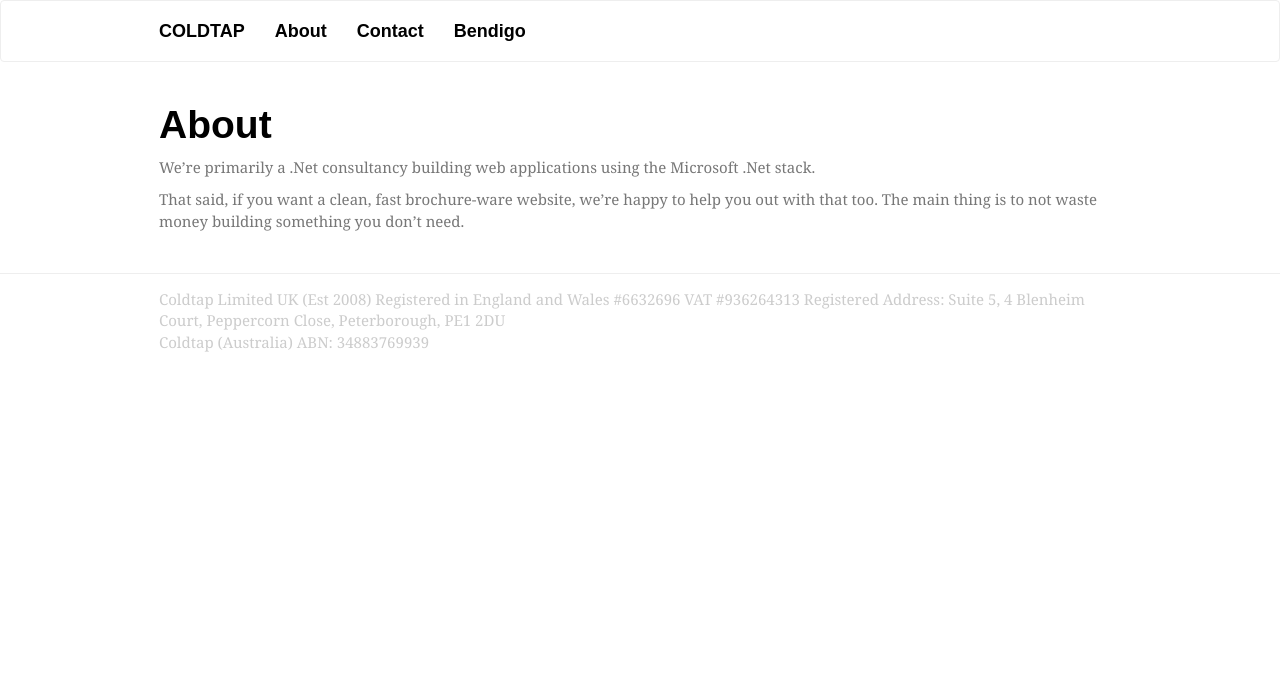
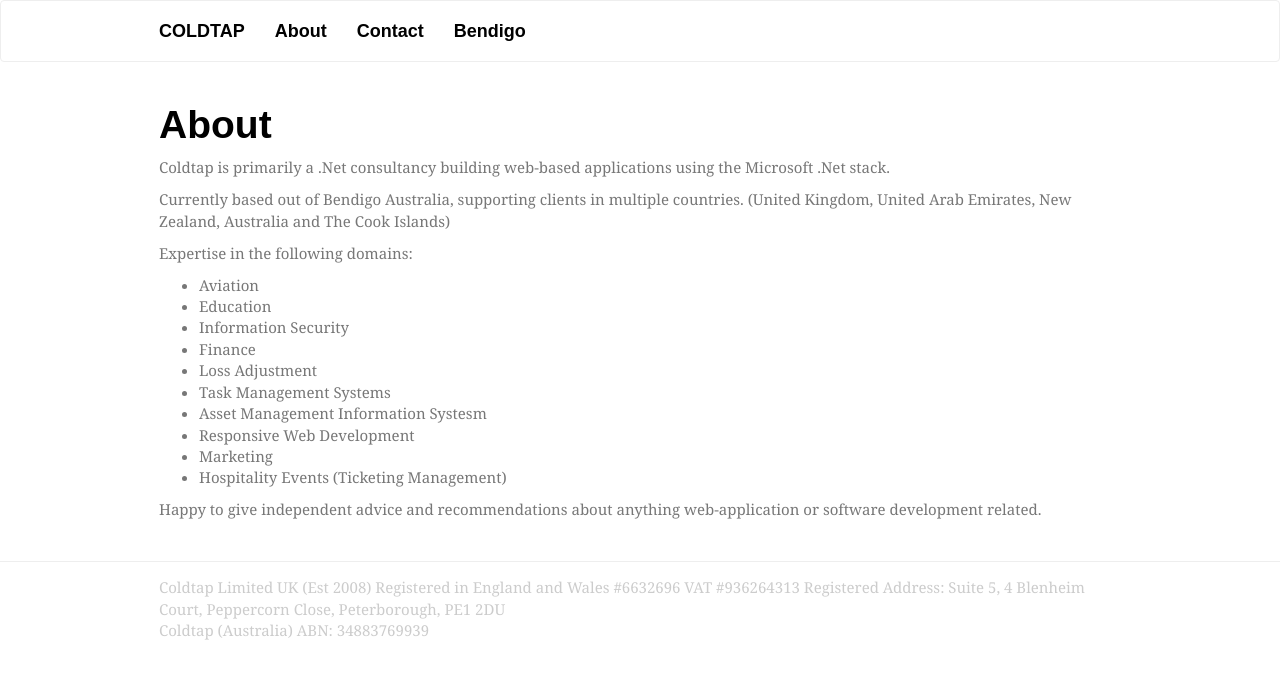
Before and after one commit to davewasthere/coldtap, a Jekyll site: the page built from about.md, in a window 1280 px wide. Shown: the top 679 px of the page. Built offline with Jekyll 4.4.1, drawn with Linux system fonts in a browser that asks for light colours; some web fonts are replaced.

Commit message:
updated about page

```diff
--- a/about.md
+++ b/about.md
@@ -6,6 +6,21 @@
 
 # About
 
-We're primarily a .Net consultancy building web applications using the Microsoft .Net stack.
+Coldtap is primarily a .Net consultancy building web-based applications using the Microsoft .Net stack.
 
-That said, if you want a clean, fast brochure-ware website, we're happy to help you out with that too. The main thing is to not waste money building something you don't need.
+Currently based out of Bendigo Australia, supporting clients in multiple countries. (United Kingdom, United Arab Emirates, New Zealand, Australia and The Cook Islands)
+
+Expertise in the following domains:
+
+* Aviation
+* Education
+* Information Security
+* Finance
+* Loss Adjustment
+* Task Management Systems
+* Asset Management Information Systesm
+* Responsive Web Development
+* Marketing
+* Hospitality Events (Ticketing Management)
+
+Happy to give independent advice and recommendations about anything web-application or software development related.
```
